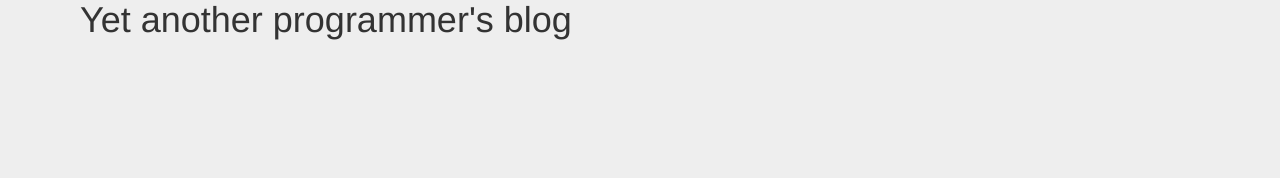
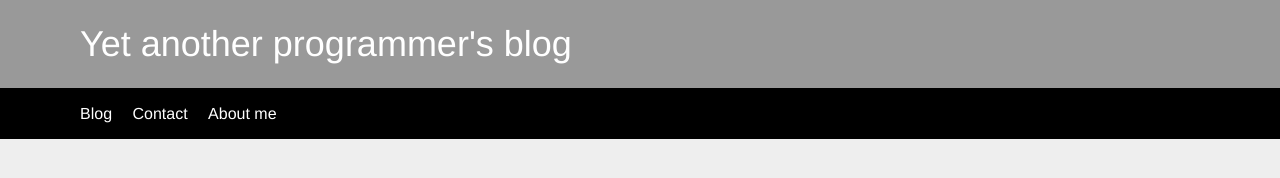
Before and after one commit to jakubk3697/Dev-portfolio, a website built with webpack: page src/blog/index.html in a window 1280 px wide. Built offline with nearby package versions, Linux system fonts and the light colour scheme.

Commit message:
Created blog-header and blog-nav

```diff
--- a/src/blog/component.js
+++ b/src/blog/component.js
@@ -1,21 +1,46 @@
+/* eslint-disable comma-dangle */
 /* eslint-disable require-jsdoc */
 import { getBlogPost } from "../github/service";
 import style from "../css/blog.css";
 
-export class Header extends HTMLElement {
-  constructor() {
+class HTMLElementWithContent extends HTMLElement {
+  constructor(tag, tagStyle, content) {
     super();
-    const header = document.createElement("header");
-    header.innerHTML = `
-      <div class=${style.container}>
-        <h1 class=${style["header-heading"]}>Yet another programmer's blog</h1>
-      </div>
-    `;
-    this.appendChild(header);
+    const element = document.createElement(tag);
+    element.className = tagStyle;
+    element.innerHTML = `<div class="${style.container}">${content}</div>`;
+    this.appendChild(element);
   }
 }
 
-/* eslint-disable require-jsdoc */
+export class Header extends HTMLElementWithContent {
+  constructor() {
+    super(
+      "header",
+      style.header,
+      `
+      <h1 class="${style["header-heading"]}">Yet another programmer's blog</h1>
+      `
+    );
+  }
+}
+
+export class Navigation extends HTMLElementWithContent {
+  constructor() {
+    super(
+      "nav",
+      style["nav-bar"],
+      `
+       <ul class="${style.nav}">
+          <li><a href="#">Blog</a></li>
+          <li><a href="#">Contact</a></li>
+          <li><a href="../index.html">About me</a></li>
+       </ul>
+    `
+    );
+  }
+}
+
 export class BlogPost extends HTMLElement {
   static get observedAttributes() {
     return ["post-name"];
--- a/src/blog/index.html
+++ b/src/blog/index.html
@@ -2,6 +2,7 @@
 <html lang="en">
   <head>
     <meta charset="utf-8" />
+    <link rel="shortcut icon" href="#" />
     <title>Jacob's blog</title>
     <meta name="viewport" content="width=device-width, initial-scale=1" />
     <meta name="Description" lang="en" content="ADD SITE DESCRIPTION" />
@@ -9,5 +10,6 @@
   </head>
   <body>
     <blog-header> </blog-header>
+    <blog-nav> </blog-nav>
   </body>
 </html>
--- a/src/blog/index.js
+++ b/src/blog/index.js
@@ -1,7 +1,7 @@
-import { BlogPost } from "./component.js";
-import { Header } from "./component.js";
+import { Header, Navigation, BlogPost } from "./component.js";
 
 export default () => {
   customElements.define("blog-header", Header);
+  customElements.define("blog-nav", Navigation);
   customElements.define("blog-post", BlogPost);
 };
```
Also changed, not shown: src/index.html (+1 -0 lines), dist/blog/index.html, dist/index.html, dist/main.js.
